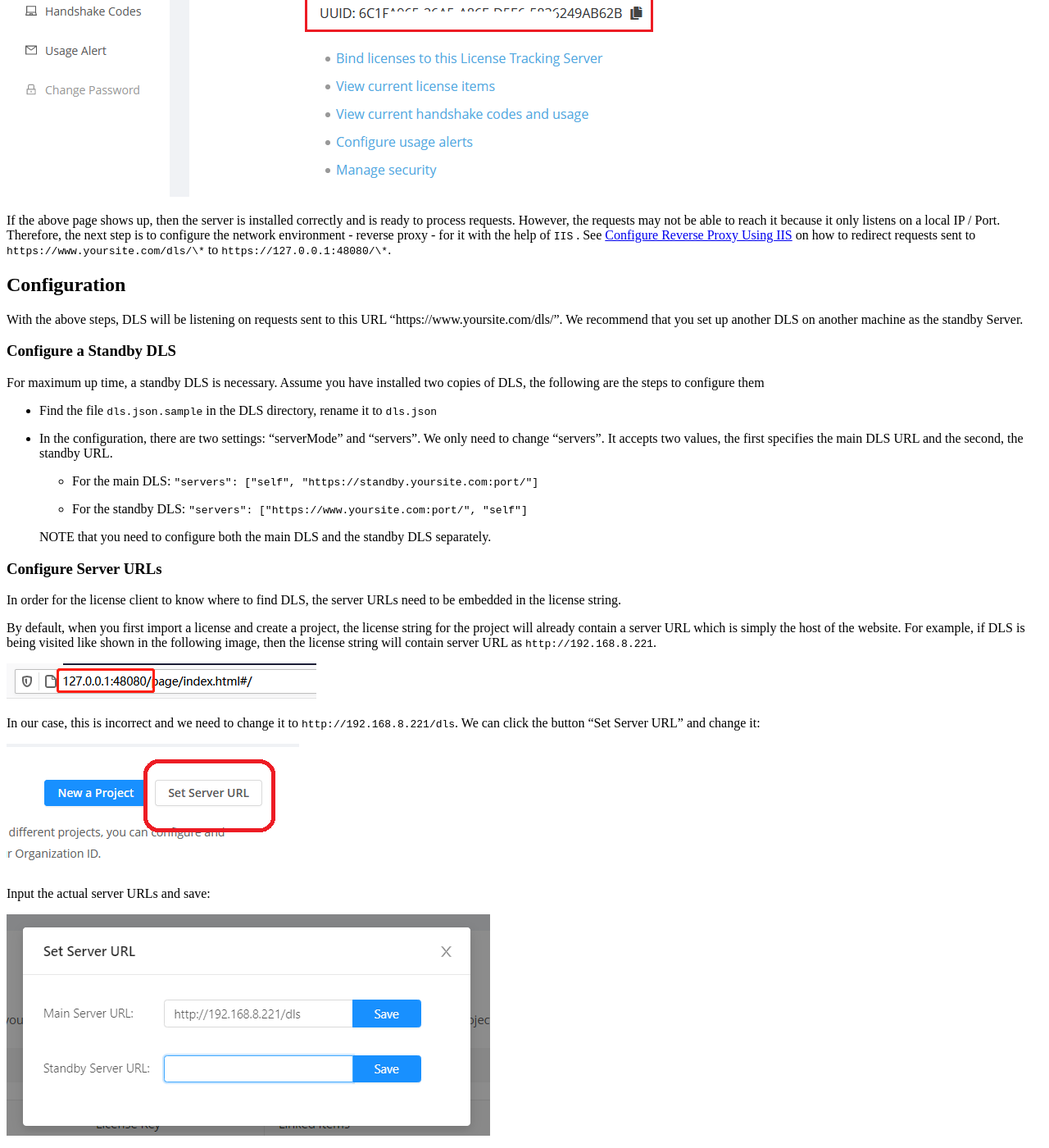
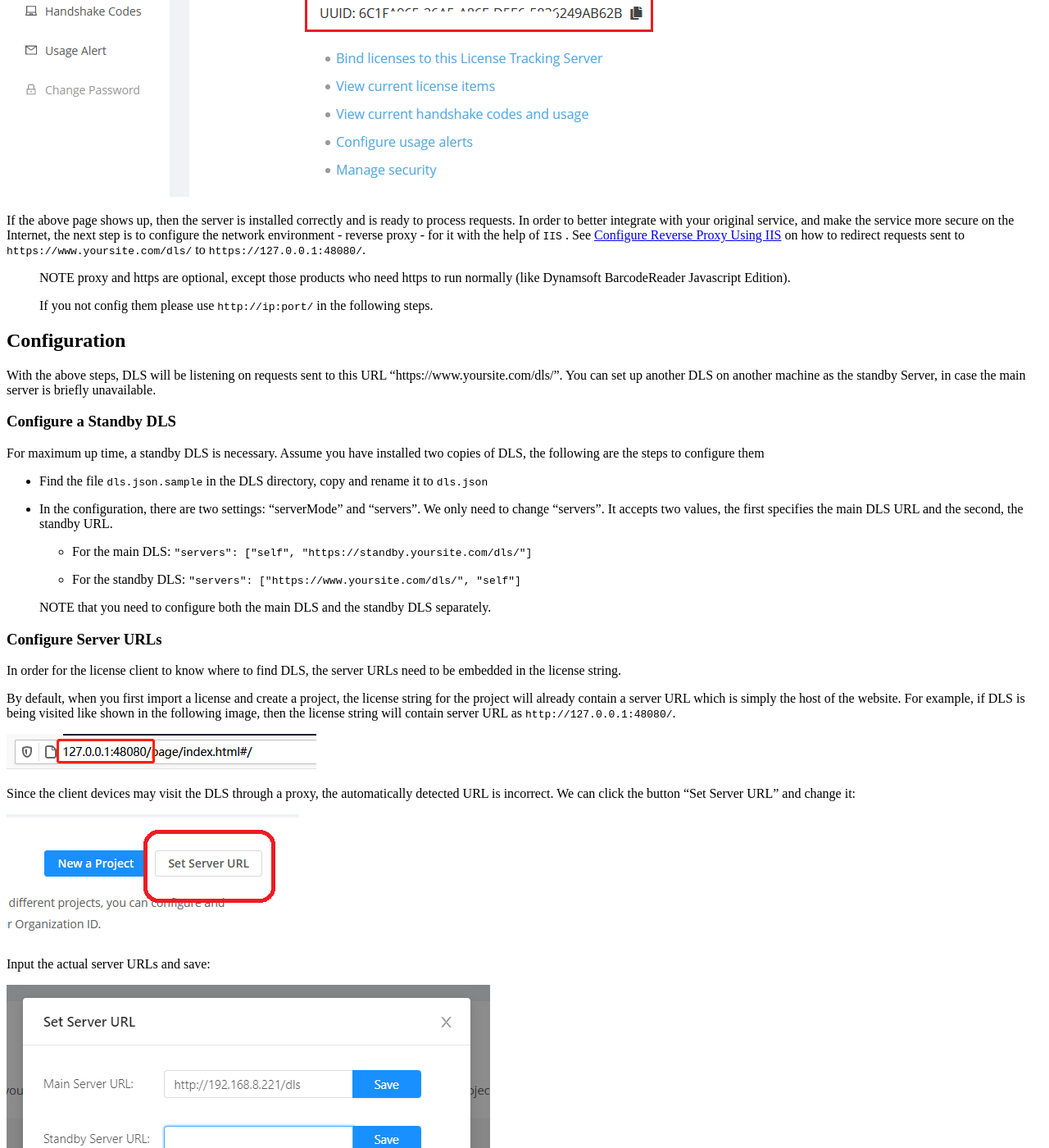
Before and after one commit to dynamsoft-docs/license-server-docs, a Jekyll site: the page built from selfhosting/DLSonWindows.md, in a window 1280 px wide and 1400 px high, scrolled down 2210 px. Shown: the whole window at 82% size. Built offline with Jekyll 4.4.1, drawn with Linux system fonts in a browser that asks for light colours.

Commit message:
Update DLSonWindows.md

```diff
--- a/selfhosting/DLSonWindows.md
+++ b/selfhosting/DLSonWindows.md
@@ -70,23 +70,27 @@ After that, you will land on the home page where you can find the UUID of this D
 
 ![DLS-HomePage-001]({{site.assets}}imgs/dls-homepage.png)
 
-If the above page shows up, then the server is installed correctly and is ready to process requests. However, the requests may not be able to reach it because it only listens on a local IP / Port. Therefore, the next step is to configure the network environment - reverse proxy - for it with the help of `IIS` . See [Configure Reverse Proxy Using IIS]({{site.selfhosted}}configurereverseproxyusingiis.html) on how to redirect requests sent to `https://www.yoursite.com/dls/\*` to `https://127.0.0.1:48080/\*`.
+If the above page shows up, then the server is installed correctly and is ready to process requests. In order to better integrate with your original service, and make the service more secure on the Internet, the next step is to configure the network environment - reverse proxy - for it with the help of `IIS` . See [Configure Reverse Proxy Using IIS]({{site.selfhosted}}configurereverseproxyusingiis.html) on how to redirect requests sent to `https://www.yoursite.com/dls/` to `https://127.0.0.1:48080/`.
+
+> NOTE proxy and https are optional, except those products who need https to run normally (like Dynamsoft BarcodeReader Javascript Edition).
+>
+> If you not config them please use `http://ip:port/` in the following steps.
 
 ## Configuration
 
-With the above steps, DLS will be listening on requests sent to this URL "https://www.yoursite.com/dls/". We recommend that you set up another DLS on another machine as the standby Server.
+With the above steps, DLS will be listening on requests sent to this URL "https://www.yoursite.com/dls/". You can set up another DLS on another machine as the standby Server, in case the main server is briefly unavailable.
 
 ### Configure a Standby DLS
 
 For maximum up time, a standby DLS is necessary. Assume you have installed two copies of DLS, the following are the steps to configure them
 
-* Find the file `dls.json.sample` in the DLS directory, rename it to `dls.json`
+* Find the file `dls.json.sample` in the DLS directory, copy and rename it to `dls.json`
 
 * In the configuration, there are two settings: "serverMode" and "servers". We only need to change "servers". It accepts two values, the first specifies the main DLS URL and the second, the standby URL.
 
-  * For the main DLS: `"servers": ["self", "https://standby.yoursite.com:port/"]`
+  * For the main DLS: `"servers": ["self", "https://standby.yoursite.com/dls/"]`
 
-  * For the standby DLS: `"servers": ["https://www.yoursite.com:port/", "self"]`
+  * For the standby DLS: `"servers": ["https://www.yoursite.com/dls/", "self"]`
 
 > NOTE that you need to configure both the main DLS and the standby DLS separately.
 
@@ -94,11 +98,11 @@ For maximum up time, a standby DLS is necessary. Assume you have installed two c
 
 In order for the license client to know where to find DLS, the server URLs need to be embedded in the license string.
 
-By default, when you first import a license and create a project, the license string for the project will already contain a server URL which is simply the host of the website. For example, if DLS is being visited like shown in the following image, then the license string will contain server URL as `http://192.168.8.221`.
+By default, when you first import a license and create a project, the license string for the project will already contain a server URL which is simply the host of the website. For example, if DLS is being visited like shown in the following image, then the license string will contain server URL as `http://127.0.0.1:48080/`.
 
 ![dls-url-001]({{site.assets}}imgs/dls-url-config-001.png)
 
-In our case, this is incorrect and we need to change it to `http://192.168.8.221/dls`. We can click the button "Set Server URL" and change it:
+Since the client devices may visit the DLS through a proxy, the automatically detected URL is incorrect. We can click the button "Set Server URL" and change it:
 
 ![dls-url-002]({{site.assets}}imgs/dls-url-config-002.png)
 
```
